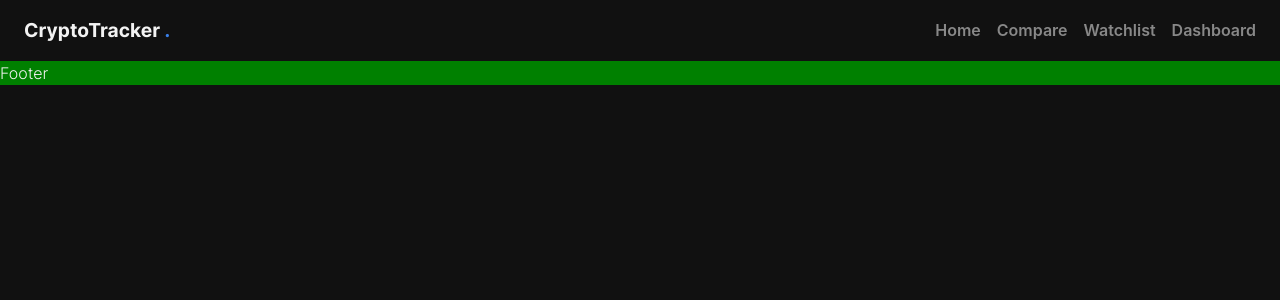
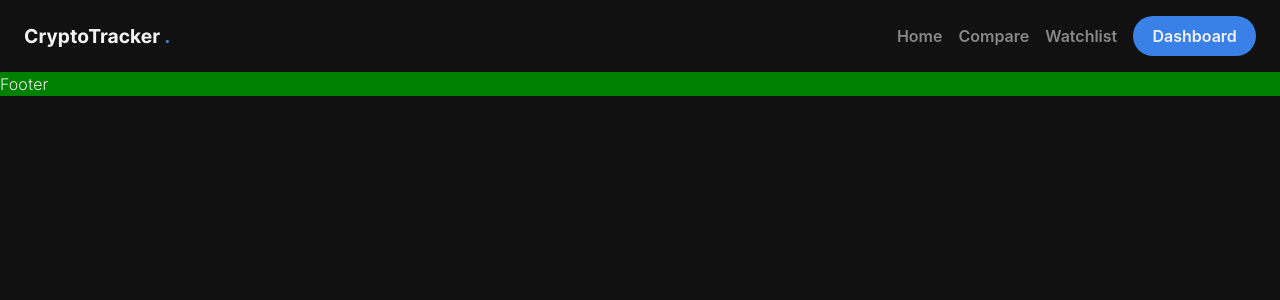
Before and after one commit to Jithin-b-p/CryptoTracker, a React (Vite) app: page /dashboard in a window 1280 px wide. Shown: the top 300 px of the page. Built offline with nearby package versions, Linux system fonts and the light colour scheme; a web font is replaced by a local one.

Commit message:
made custom button component and header responsive

```diff
--- /dev/null
+++ b/src/components/Common/Button/index.jsx
@@ -0,0 +1,15 @@
+/* eslint-disable react/prop-types */
+import styles from "./style.module.css";
+
+function Button({ content, onClick, outlined }) {
+  return (
+    <button
+      onClick={onClick}
+      className={outlined ? styles.btn__outlined : styles.btn}
+    >
+      {content}
+    </button>
+  );
+}
+
+export default Button;
--- /dev/null
+++ b/src/components/Common/Button/style.module.css
@@ -0,0 +1,38 @@
+.btn {
+  padding: 0.5rem 1.2rem;
+
+  text-align: center;
+  text-transform: capitalize;
+
+  color: var(--white);
+  background-color: var(--blue);
+
+  border: 0;
+  border-radius: 9999px;
+  cursor: pointer;
+  transition: box-shadow 0.3s;
+}
+
+.btn:hover {
+  box-shadow: 0 4px 0.8rem -1px var(--blue);
+}
+
+.btn__outlined {
+  padding: 0.5rem 1.2rem;
+
+  text-align: center;
+  text-transform: capitalize;
+
+  color: var(--white);
+  background-color: var(--black);
+
+  border: 1.5px solid var(--blue);
+  border-radius: 9999px;
+  cursor: pointer;
+  transition: all 0.3s;
+}
+
+.btn__outlined:hover {
+  background-color: var(--blue);
+  box-shadow: 0 2px 0.8rem -4px var(--white);
+}
--- a/src/components/Common/Header/styles.module.css
+++ b/src/components/Common/Header/styles.module.css
@@ -26,3 +26,9 @@
   flex-direction: column;
   gap: 1.2rem;
 }
+
+@media screen and (min-width: 48em) {
+  .navigation__items {
+    display: none;
+  }
+}
--- a/src/components/Common/Navbar/index.jsx
+++ b/src/components/Common/Navbar/index.jsx
@@ -1,3 +1,4 @@
+import Button from "../Button";
 import AnchorTemporaryDrawer from "../Header/drawer";
 import styles from "./styles.module.css";
 
@@ -19,7 +20,10 @@ function Navbar() {
           <a href="/">Watchlist</a>
         </li>
         <li className={`${styles.item} ${styles.item4}`}>
-          <a href="/">Dashboard</a>
+          <Button
+            onClick={() => console.log("btn-click")}
+            content="Dashboard"
+          />
         </li>
       </ul>
 
--- a/src/components/Common/Navbar/styles.module.css
+++ b/src/components/Common/Navbar/styles.module.css
@@ -13,6 +13,7 @@
 @media screen and (min-width: 48em) {
   .navigation__items {
     display: flex;
+    align-items: center;
     gap: 1rem;
   }
 }
```
